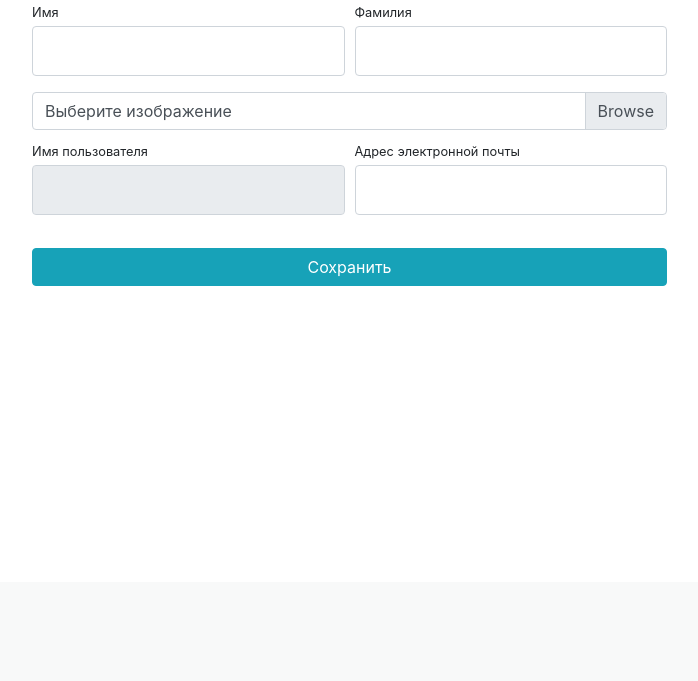
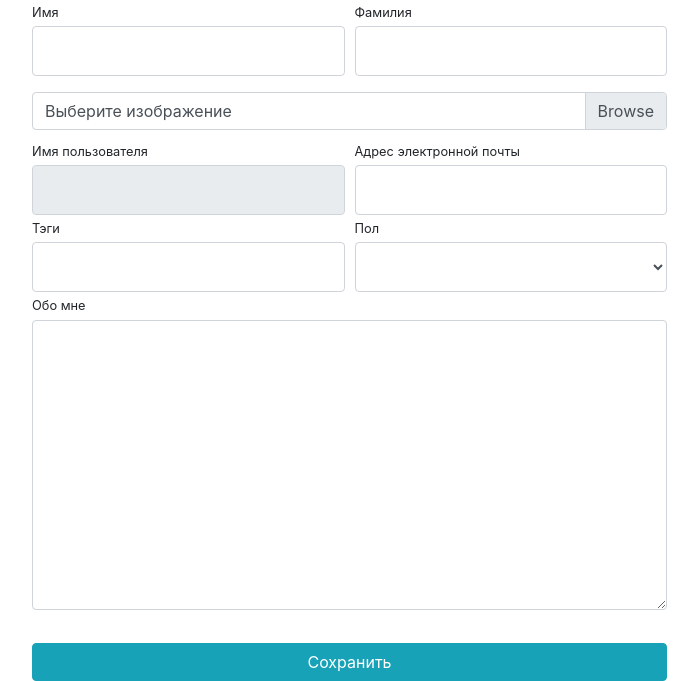
Before and after one commit to AlexKovyazin/geekshop, a Django app: template users/templates/users/profile.html in a window 1280 px wide. Shown: the part 218-899 px from the top of the page, without its empty margins (53-751 px from the left). Before the commit the page ends 504 px from the top, so only its background shows below. Run offline with Django 3.2, Linux system fonts and the light colour scheme; the template is opened without the code that fills it: values that come from a table or form of the project are taken from there, others are empty; parts of the project's set-up code (start-up, migrations or seed data) failed here and were passed over; some libraries are stand-ins or nearby versions.

Commit message:
added extended form to users profile page

```diff
--- a/users/templates/users/profile.html
+++ b/users/templates/users/profile.html
@@ -12,7 +12,7 @@
                 {% if messages %}
 
                     <div class="alert alert-success alert-dismissible fade show" role="alert"
-                     style="margin-top: 50px;">
+                         style="margin-top: 50px;">
 
                         {% for message in messages %}
                             {{ message }}
@@ -67,6 +67,20 @@
                         </div>
                     </div>
                     <div class="form-row">
+                        <div class="col-lg-6">
+                            <label class="small mb-1" for="{{ form_extended.tagline.id_for_label }}">Тэги</label>
+                            {{ form_extended.tagline }}
+                        </div>
+                        <div class="col-lg-6">
+                            <label class="small mb-1" for="{{ form_extended.gender.id_for_label }}">Пол</label>
+                            {{ form_extended.gender }}
+                        </div>
+                        <div class="col-lg-12">
+                            <label class="small mb-1" for="{{ form_extended.about_me.id_for_label }}">Обо мне</label>
+                            {{ form_extended.about_me }}
+                        </div>
+                    </div>
+                    <div class="form-row">
                         <div class="col-lg-12" style="margin-top: 33px;">
                             <input class="btn btn-info btn-block" type="submit" value="Сохранить">
                         </div>
```
